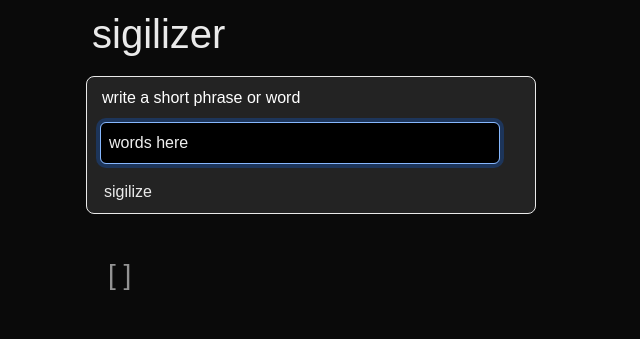
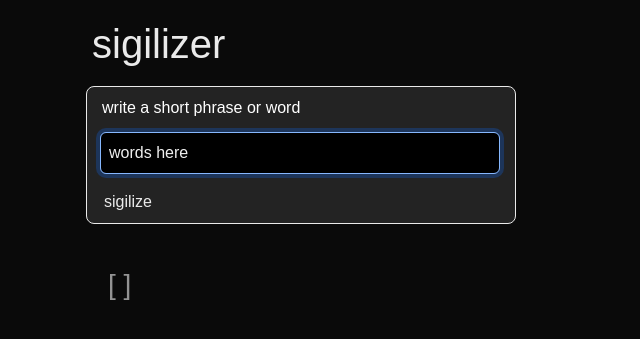
Before and after one commit to jwoyak/notionAPItest, a Flask app: page / in a window 1280 px wide. Shown: the top 339 px of the page, without its empty margins (0-640 px from the left). Run offline with Flask 3, Linux system fonts and the light colour scheme.

Commit message:
cleaned up form styling more, fixed top padding

```diff
--- a/static/styles.css
+++ b/static/styles.css
@@ -9,6 +9,7 @@ h1 {
     color: #eaeaea;
     text-align: left;
     padding: 10px;
+    margin-top: 10px;
 }
 
 p {
@@ -19,7 +20,7 @@ p {
 form {
   background-color: #232323;
   border: 1px solid #EAEAEA;
-  width: 450px;
+  width: 430px;
   border-radius: 8px;
   padding: 5px;
   margin: 4px;
--- a/templates/index.html
+++ b/templates/index.html
@@ -65,8 +65,8 @@ document.addEventListener('DOMContentLoaded', () => {
         sigilChars.forEach(char => {
             char.style.position = 'absolute';
             // Randomly space the letters a bit -- tweak to make the sigil look right
-            char.style.left = `${Math.random() * 60}px`;
-            char.style.top = `${Math.random() * 60}px`;
+            char.style.left = `${Math.random() * 59}px`;
+            char.style.top = `${Math.random() * 59}px`;
             // Randomly rotate
             char.style.transform = `rotate(${Math.random() * 360}deg)`;
             // We could set random opacity here, or color?
```
